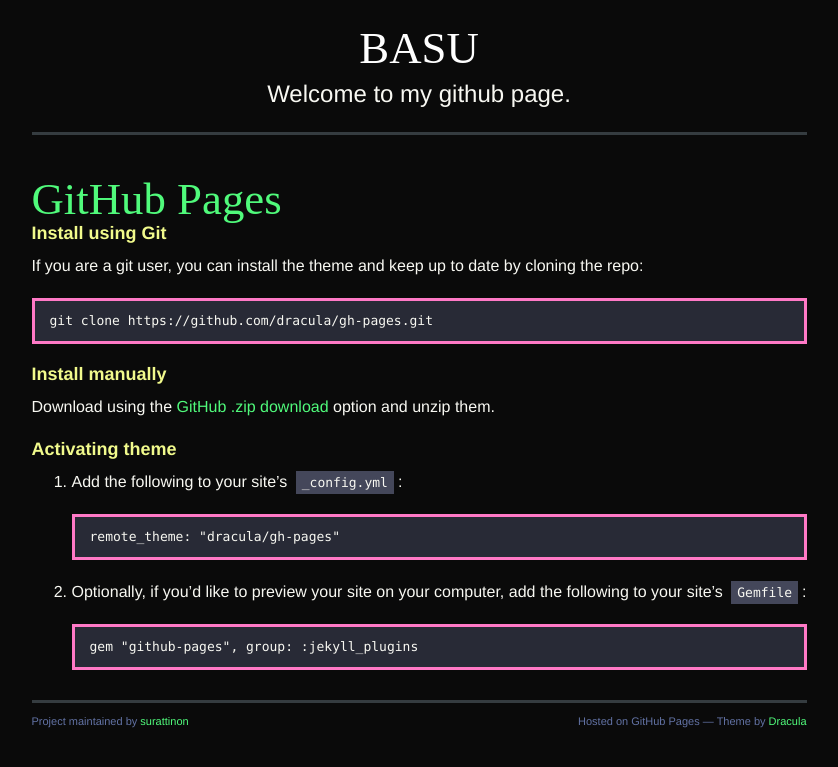
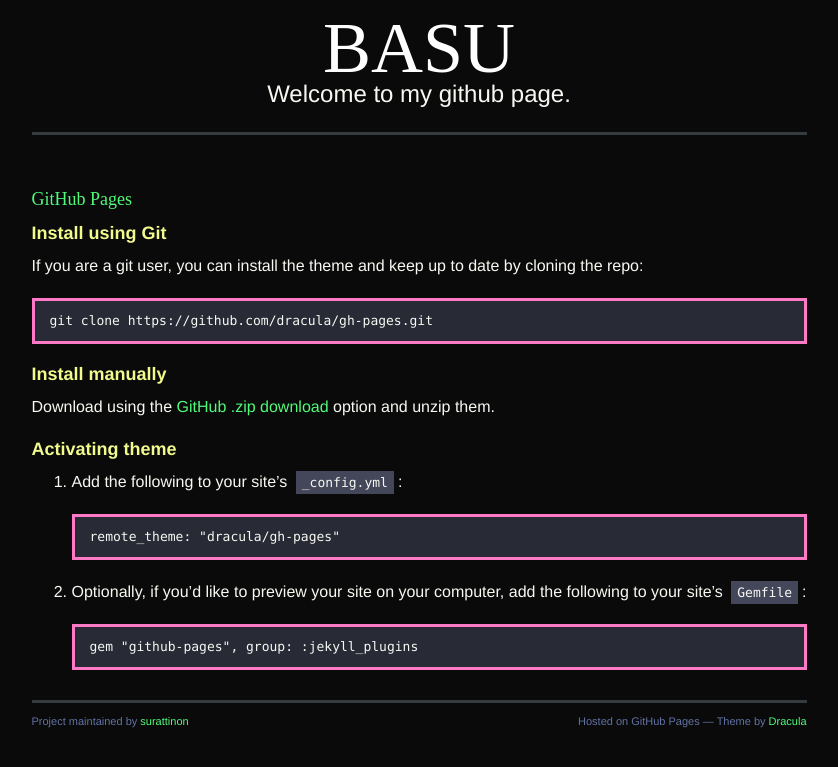
Before and after one commit to surattinon/surattinon.github.io, a Jekyll site: the page built from INSTALL.md, in a window 1280 px wide. Shown: the top 767 px of the page, without its empty margins (221-1059 px from the left). Built offline with Jekyll 4.4.1, drawn with Linux system fonts in a browser that asks for light colours; nearby versions of some CDN libraries; some web fonts are replaced; our own code applies the rules of GitHub Pages for plain Markdown files.

Commit message:
update..

```diff
--- a/_sass/jekyll-theme-dracula.scss
+++ b/_sass/jekyll-theme-dracula.scss
@@ -47,8 +47,7 @@ h3 {
 
 h1 {
   color: #fff;
-  font-size: 56px;
-  font-size: 3.5vw;
+  font-size: 72px;
   line-height: 52px;
 }
 
@@ -58,8 +57,7 @@ h2 {
 }
 
 h3 {
-  font-size: 24px;
-  font-size: 3.5vw;
+  font-size: 18px;
   line-height: 28px;
 }
 
```
